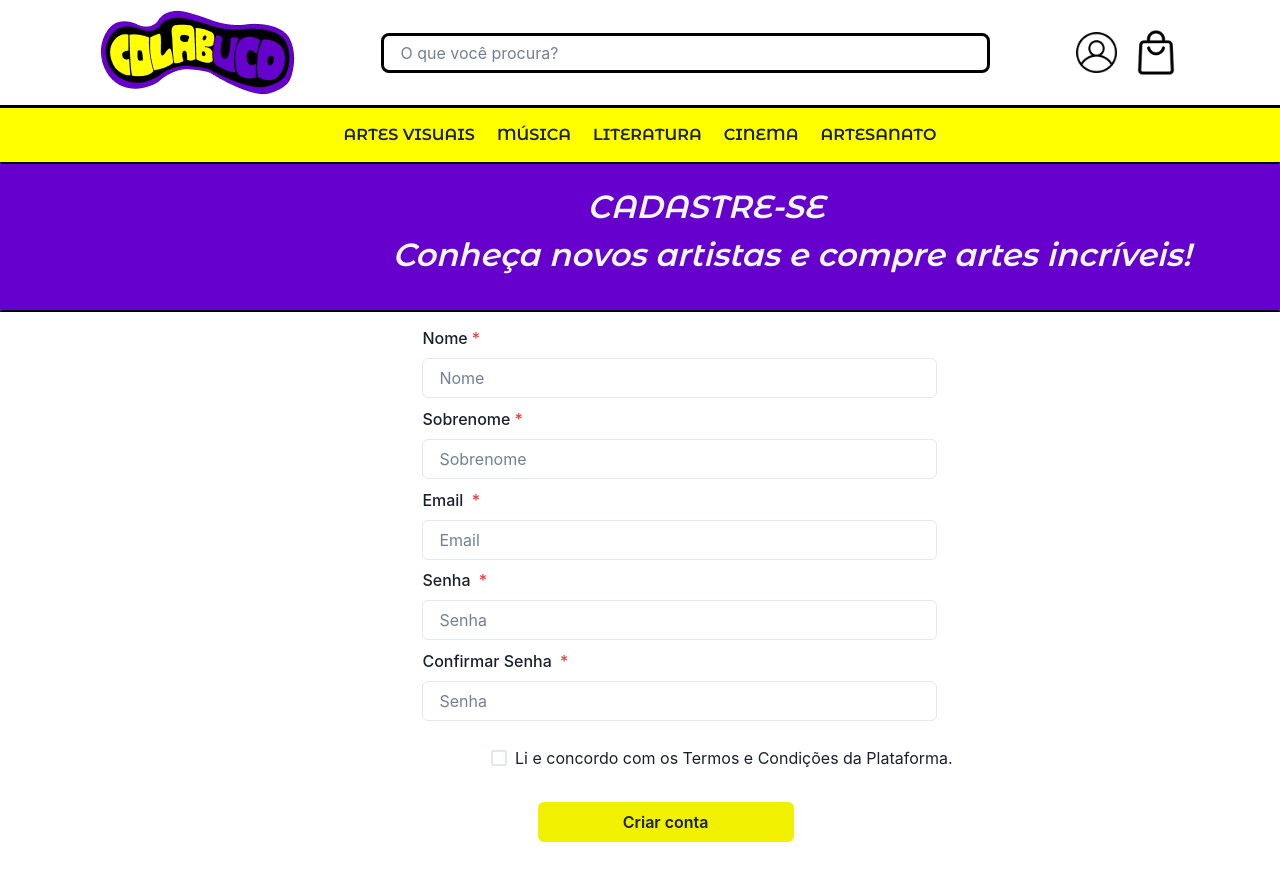
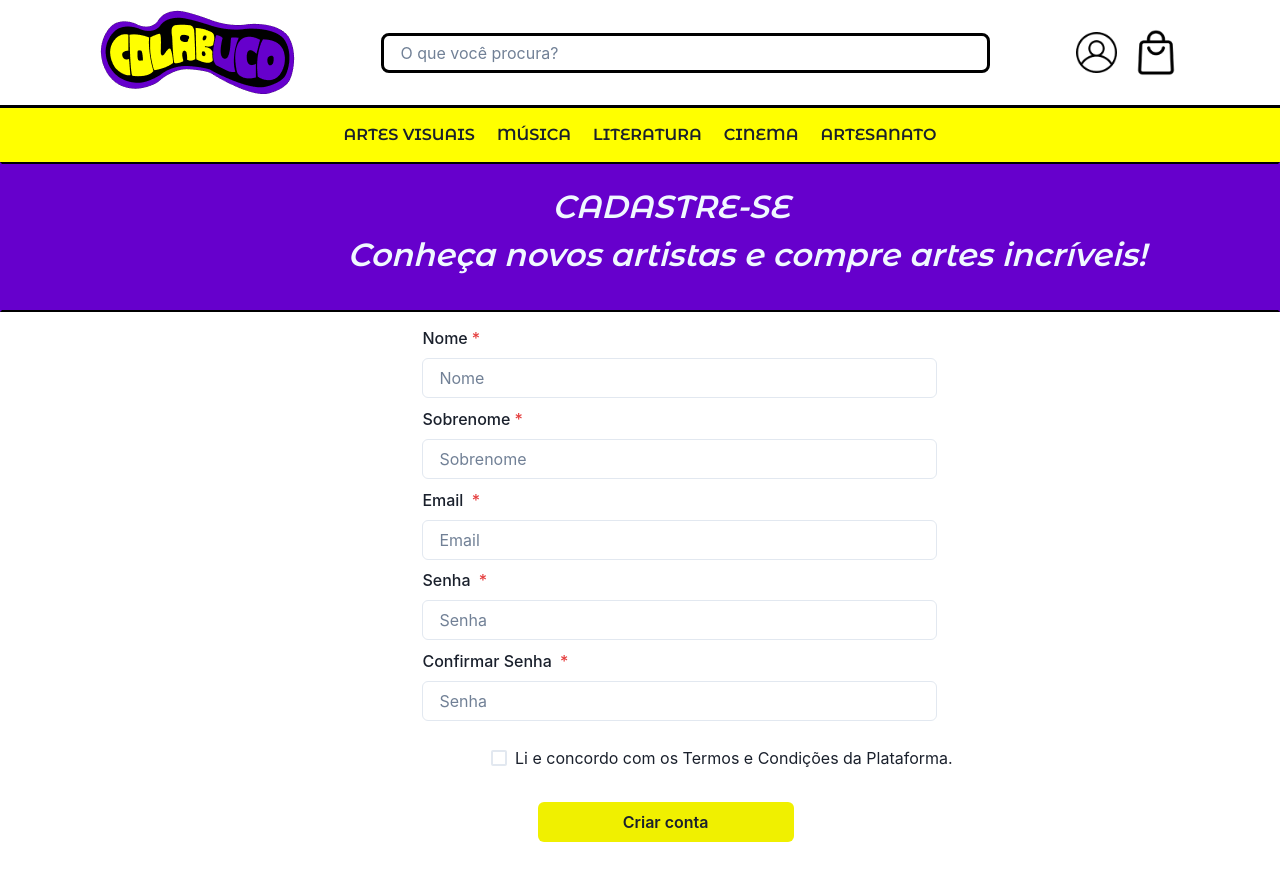
Before and after one commit to SIN-disciplina-PI3/ColabucoFrontEnd, a React (Create React App) app: page /cadastrocliente in a window 1280 px wide. Built offline with nearby package versions, Linux system fonts and the light colour scheme.

Commit message:
ajuste da tela de cadastro cliente

```diff
--- a/src/styles/cadastrocliente.css
+++ b/src/styles/cadastrocliente.css
@@ -5,7 +5,7 @@
     font-weight: bolder;
     align-items: center;
     padding-top: 1.5%;
-    padding-left: 30.5%;
+    padding-left: 27%;
     background-color: #6600CC;
     color: aliceblue;
     margin-top: -8px;
```
